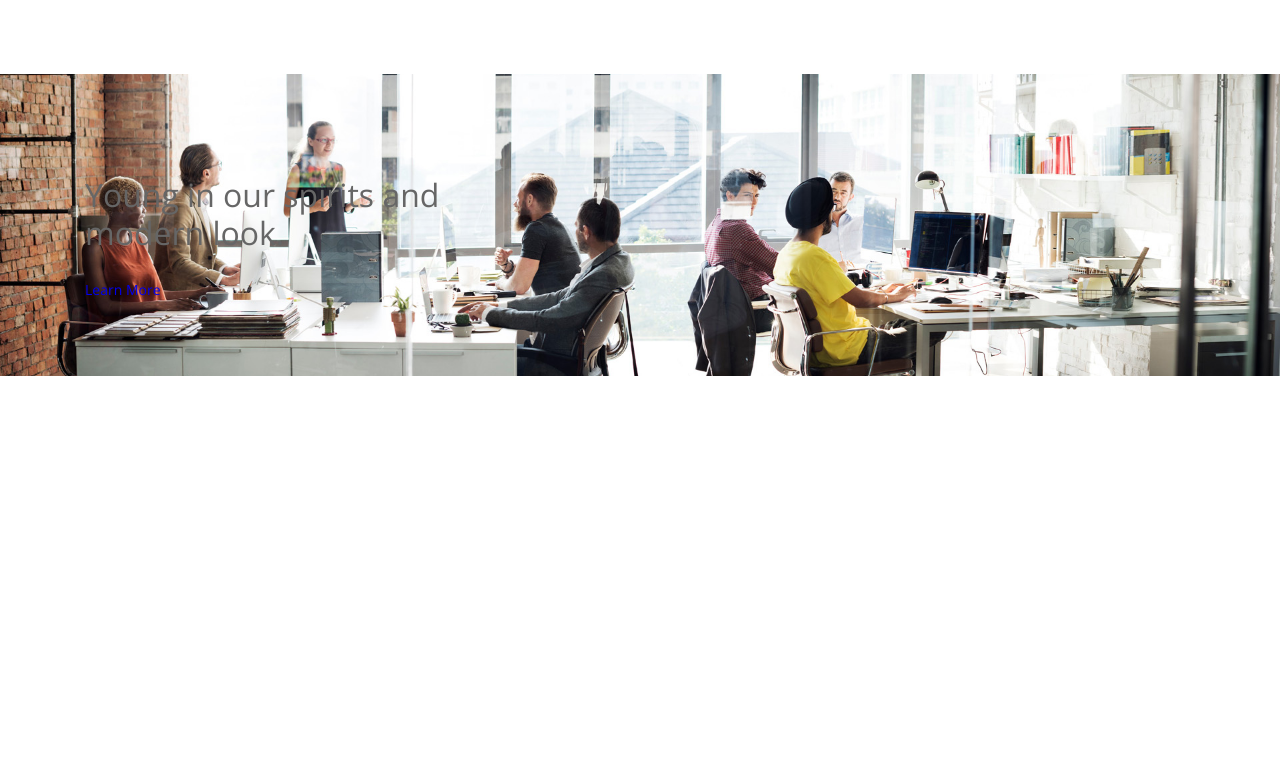
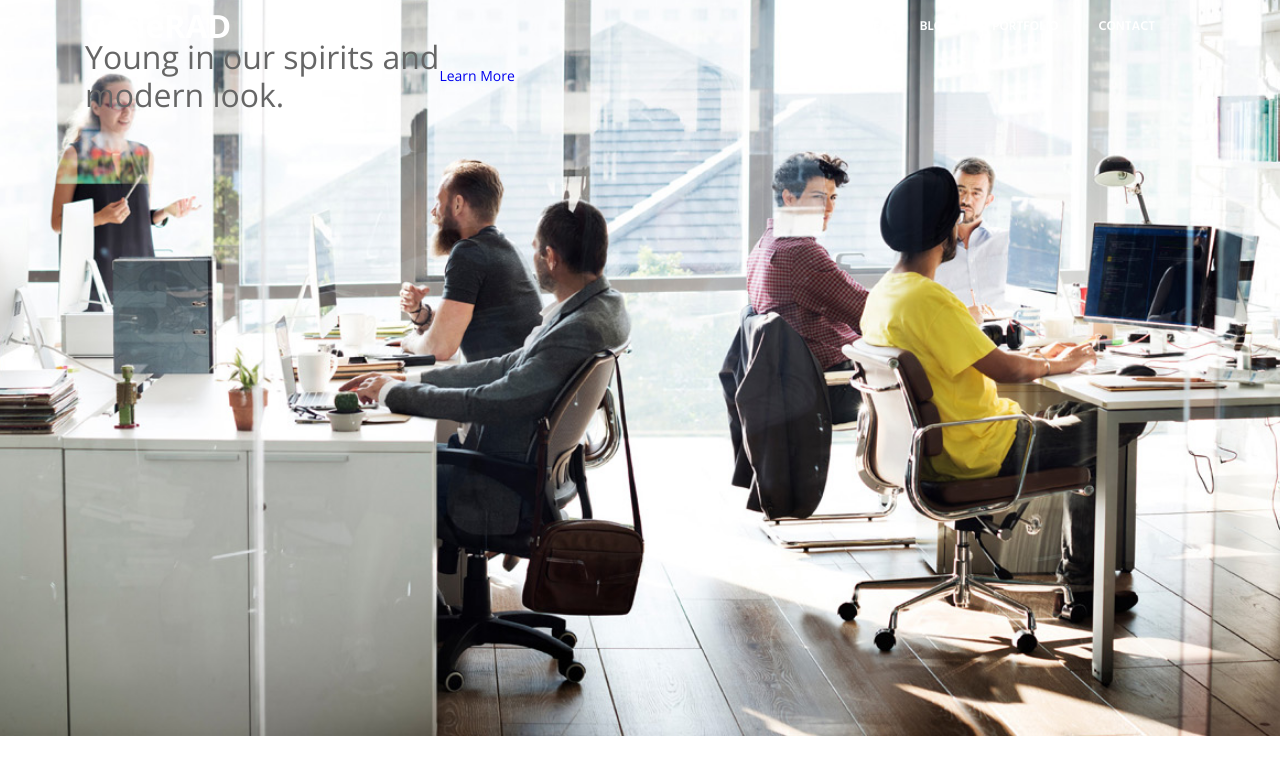
Before and after one commit to nickgriff99/File-Structure-Project, a plain HTML site: page index.html in a window 1280 px wide. Drawn offline with nearby package versions, Linux system fonts and the light colour scheme.

Commit message:
added css styles to organize nav

```diff
--- a/css/styles.css
+++ b/css/styles.css
@@ -3,7 +3,7 @@
   top: 0;
   right: 0;
   left: 0;
-  z-index: 500;
+  z-index: 10;
   transition: ease-in-out 0.3s;
 }
 
@@ -12,6 +12,11 @@
 }
 
 .navbar-nav {
+  display: flex;
+  align-items: center;
+}
+
+.container {
   display: flex;
   align-items: center;
 }
@@ -36,9 +41,14 @@
   background-repeat: no-repeat;
   background-size: cover;
   background-position: 50% 20%;
-  position: relative;
-  z-index: 1;
+  position: absolute;
+  top: 0;
+  left: 0;
+  right: 0;
+  z-index: -1;
   padding: 4.6875rem 0;
+  height: 100vh;
+  margin-top: -4rem;
 }
 
 .bg-header::before {
--- a/index.html
+++ b/index.html
@@ -18,7 +18,7 @@
 
   <body>
     <nav class="navbar-nav">
-      <div class="containter">
+      <div class="container">
         <button class="navbar-toggler" aria-expanded="false" aria-controls="navbarDropdown">
           <span>&#9776;</span>
         </button>
```
